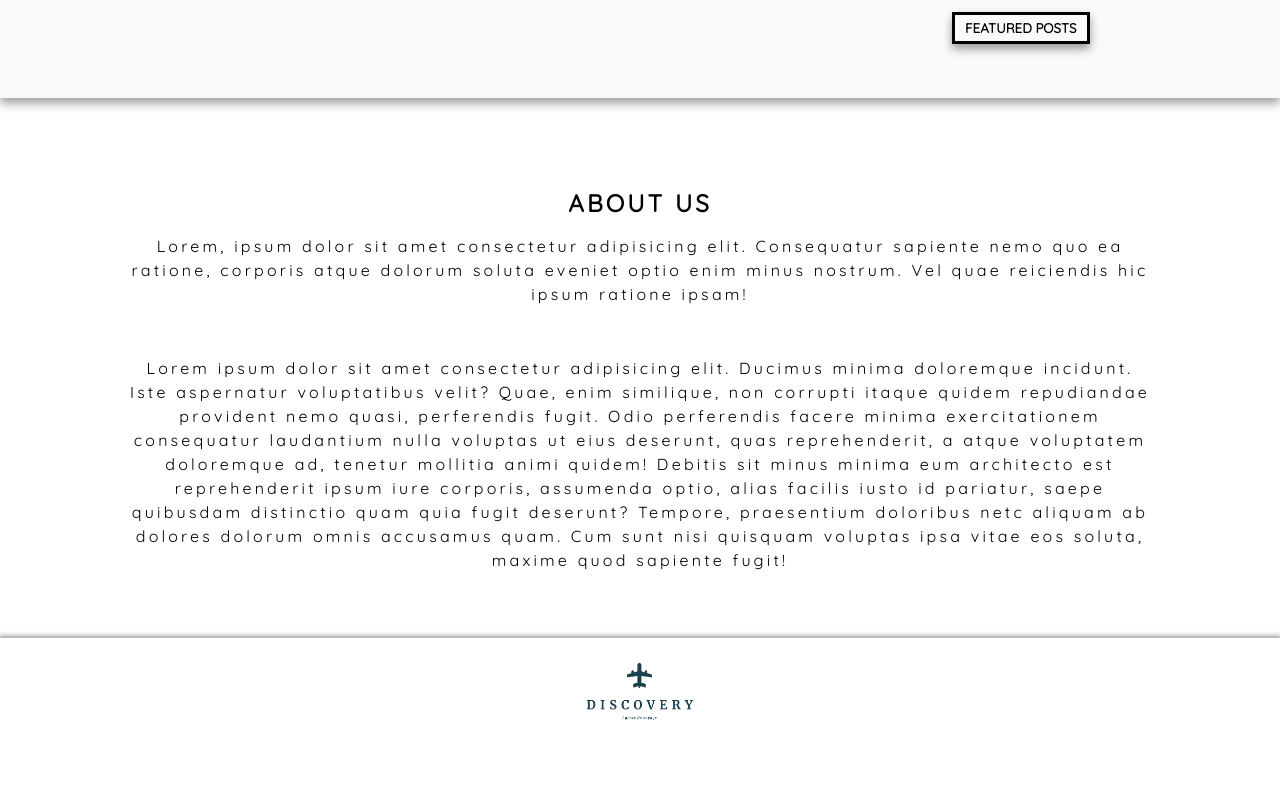
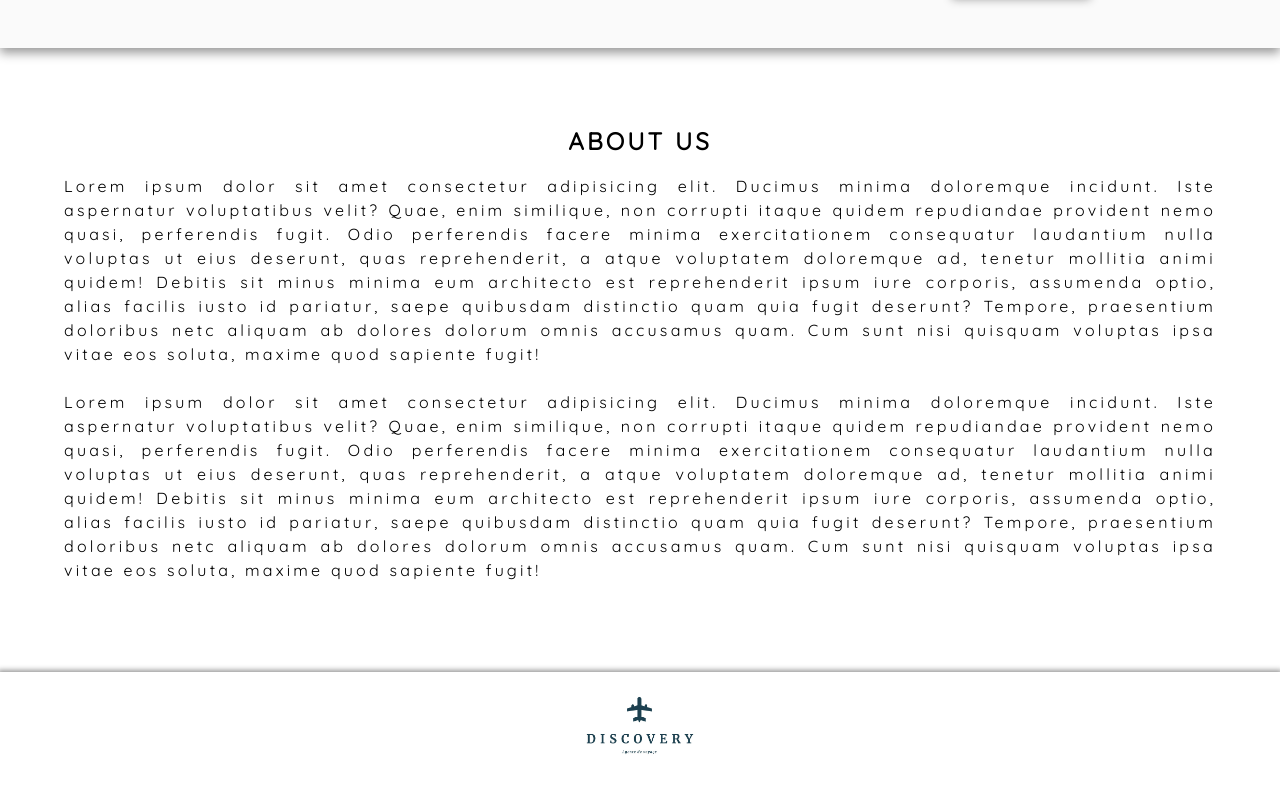
Before and after one commit to KABUYA-SINA/Discovery, a React (Create React App) app in the folder front-end/: page /about in a window 1280 px wide. Shown: the part 557-1343 px from the top of the page. Before the commit the page ends 1309 px from the top, so only its background shows below. Built offline with nearby package versions, Linux system fonts and the light colour scheme.

Commit message:
about us page and main pages

```diff
--- a/front-end/src/pages/About.js
+++ b/front-end/src/pages/About.js
@@ -14,8 +14,9 @@ function About ()  {
                     <div className='top-parent__modifications'>
                         <div className='main-about'>
                             <h2>ABOUT US</h2>
-                            <p>Lorem, ipsum dolor sit amet consectetur adipisicing elit. Consequatur sapiente nemo quo ea ratione, corporis atque dolorum
-                                soluta eveniet optio enim minus nostrum. Vel quae reiciendis hic ipsum ratione ipsam!</p>
+                            <p>Lorem ipsum dolor sit amet consectetur adipisicing elit. Ducimus minima doloremque incidunt. Iste aspernatur voluptatibus velit? Quae, enim similique, non corrupti itaque quidem repudiandae provident nemo quasi, perferendis fugit. Odio perferendis facere minima exercitationem consequatur laudantium nulla voluptas ut eius deserunt, quas reprehenderit, a atque voluptatem doloremque ad, tenetur mollitia animi quidem! Debitis sit minus minima eum architecto est reprehenderit ipsum iure corporis, assumenda optio, alias facilis iusto id pariatur, saepe quibusdam distinctio quam quia fugit deserunt? Tempore, praesentium doloribus
+                                netc
+                                aliquam ab dolores dolorum omnis accusamus quam. Cum sunt nisi quisquam voluptas ipsa vitae eos soluta, maxime quod sapiente fugit!</p>
                                 <br />
                             <p>Lorem ipsum dolor sit amet consectetur adipisicing elit. Ducimus minima doloremque incidunt. Iste aspernatur voluptatibus velit? Quae, enim similique, non corrupti itaque quidem repudiandae provident nemo quasi, perferendis fugit. Odio perferendis facere minima exercitationem consequatur laudantium nulla voluptas ut eius deserunt, quas reprehenderit, a atque voluptatem doloremque ad, tenetur mollitia animi quidem! Debitis sit minus minima eum architecto est reprehenderit ipsum iure corporis, assumenda optio, alias facilis iusto id pariatur, saepe quibusdam distinctio quam quia fugit deserunt? Tempore, praesentium doloribus
                                 netc
--- a/front-end/src/sass/pages/_about.scss
+++ b/front-end/src/sass/pages/_about.scss
@@ -11,24 +11,22 @@
         }
     }
     .top-parent__modifications{
-        margin-top: 0;
+        height: 100%;
     }
     .main-about{
         display: flex;
         align-items: center;
         justify-content: space-around;
         flex-direction: column;
-        text-align: center;
+        text-align: justify;
         letter-spacing: 0.2rem;
-        padding-bottom: 10px;
+        margin-bottom: 30px;
 
-            @include tablet{
-                padding-bottom: 0px;
-                height: 400px;
-                width: 80%;
+            h2{
+                margin: 15px 0;
             }
-            @include ordi {
-                height: 665px;
+            p{
+                width: 90%;
             }
     }
 }
--- a/front-end/src/sass/pages/_accueil.scss
+++ b/front-end/src/sass/pages/_accueil.scss
@@ -2,7 +2,6 @@
 @import '../utils/mixins';
 
 main{
-    gap: 80px;
     display: flex;
     flex-direction: column;
     & .text-main__page{
@@ -28,6 +27,7 @@ main{
         flex-direction: column;
         justify-content: center;
         align-items: center;
+        text-align: justify;
         & h2 {
                 font-weight: 700;
                 margin: 15px 0;
--- a/front-end/src/sass/pages/_banner.scss
+++ b/front-end/src/sass/pages/_banner.scss
@@ -12,6 +12,7 @@
     position: relative;
     height: 212px;
     width: 100%;
+    margin-top: 30px;
     @include shadow;
         @include tablet{
             height: 350px;
```
Also changed, not shown: front-end/styles/css/styles.css, 1 other file (tests, documents, lock files or other folders).
